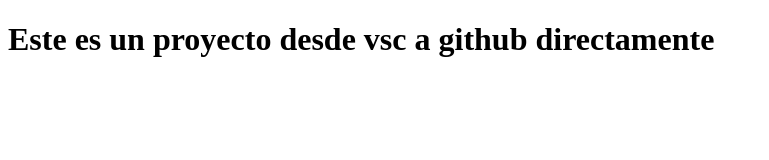
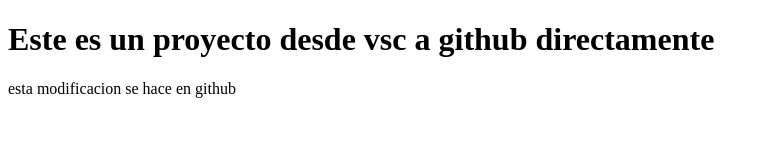
Before and after one commit to NeonEd01/proyect1, a plain HTML site: page index.html in a window 1280 px wide. Shown: the whole page, without its empty margins (0-769 px from the left). Drawn offline with Linux system fonts and the light colour scheme.

Commit message:
Update index.html

```diff
--- a/index.html
+++ b/index.html
@@ -8,5 +8,6 @@
 </head>
 <body>
     <h1>Este es un proyecto desde vsc a github directamente</h1>
+    <p>esta modificacion se hace en github</p>
 </body>
 </html>
```
